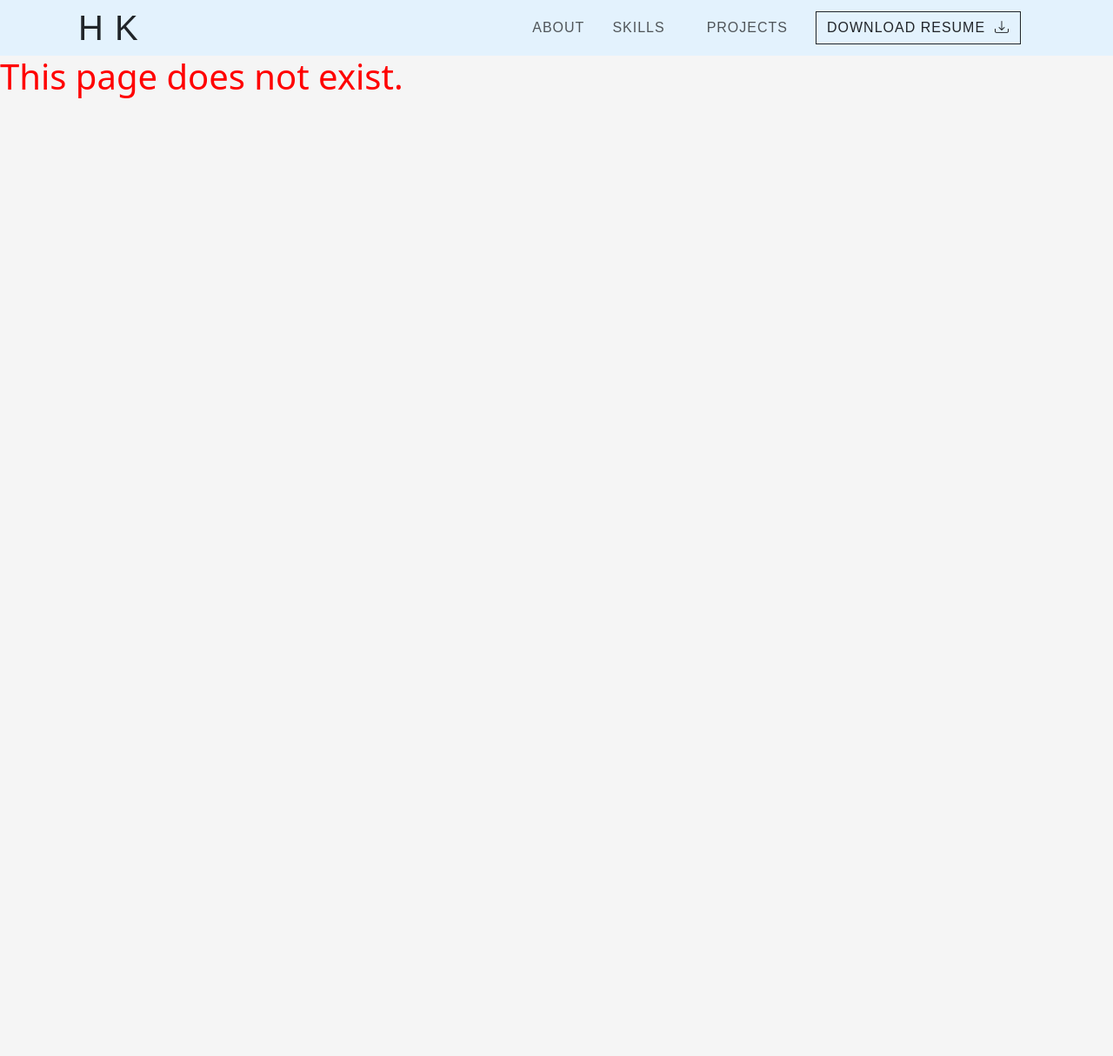
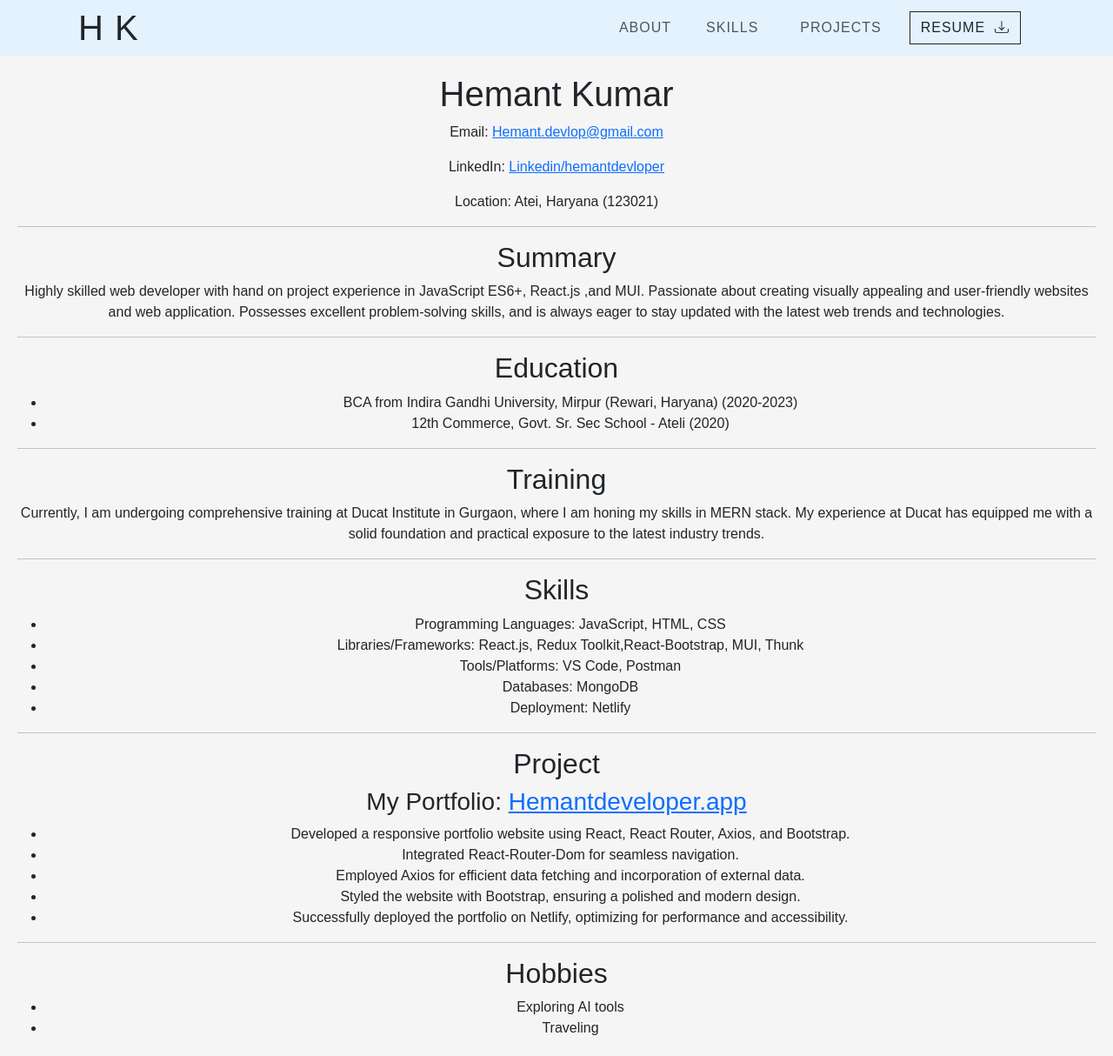
Before and after one commit to hemant-devlop/portfolio, a React (Vite) app: page /resume in a window 1280 px wide. Shown: the whole page at 87% size. Before the commit the page ends 800 px from the top, so only its background shows below. Built offline with nearby package versions, Linux system fonts and the light colour scheme; a web font is replaced by a local one.

Commit message:
update resume

```diff
--- a/src/App.jsx
+++ b/src/App.jsx
@@ -6,6 +6,7 @@ import Home from './components/Home'
 import Skills from './components/Skills'
 import Projects from './components/Projects'
 import PageNotFound from './components/PageNotFound'
+import Resume from './components/Resume'
 
 const App = () => {
   return (
@@ -14,6 +15,7 @@ const App = () => {
     <NavbarComponent/>
       <Routes>
         <Route path='/' element={<Home/>}/>
+        <Route path='/resume' element={<Resume/>} />
         <Route path='/skills' element={<Skills/>}/>
         <Route path='/projects' element={<Projects/>}/>
         <Route path='*' element={<PageNotFound/>}/>
--- a/src/components/NavbarComponent.jsx
+++ b/src/components/NavbarComponent.jsx
@@ -1,10 +1,10 @@
 import React from "react";
 import "./Navcompo.css";
-import { Link } from "react-router-dom";
+import { Link, NavLink } from "react-router-dom";
 
 const NavbarComponent = () => {
   return (
-    <nav className="navbar navbar-expand-lg" style={{backgroundColor:"#e3f2fd"}}>
+    <nav className="navbar navbar-expand-lg sticky-top" style={{backgroundColor:"#e3f2fd"}}>
       <div className="container d-flex ">
 
         <button className="navbar-toggler border-0 p-1" type="button" data-bs-toggle="offcanvas" data-bs-target="#offcanvasExample" aria-controls="offcanvasExample">
@@ -32,35 +32,35 @@ const NavbarComponent = () => {
           <div className="offcanvas-body d-flex justify-content-end">
             <ul className="navbar-nav mb-2 mb-lg-0">
               <li className="nav-item">
-                <Link className="nav-link font" aria-current="page" to="/">
+                <NavLink className="nav-link px-lg-3 font" aria-current="page" to="/">
                   ABOUT
-                </Link>
+                </NavLink>
               </li>
               <li className="nav-item px-lg-3">
-                <Link
+                <NavLink
                   className="nav-link font"
                   aria-current="page"
                   to="/skills"
                 >
                   SKILLS
-                </Link>
+                </NavLink>
               </li>
               <li className="nav-item px-lg-3">
-                <Link
+                <NavLink
                   className="nav-link font"
                   aria-current="page"
                   to="/projects"
                 >
                   PROJECTS
-                </Link>
+                </NavLink>
               </li>
             </ul>
           </div>
         </div>
 
-        <a className="navbar-brand  order-lg-1 " href="../assets/resume.pdf" download={true}>
-        <button className="btn btn-outline-dark rounded-0 font mx-2">DOWNLOAD RESUME &nbsp;<i className="bi bi-download"></i></button>
-        </a>
+         <NavLink className="navbar-brand  order-lg-1 " to={'/resume'} >   {/*href="../assets/resume.pdf"  download={true} */}
+        <button className="btn btn-outline-dark rounded-0 font mx-2"> RESUME &nbsp;<i className="bi bi-download"></i></button>
+        </NavLink>
       </div>
     </nav>
   );
--- a/src/components/Navcompo.css
+++ b/src/components/Navcompo.css
@@ -3,3 +3,9 @@
      font-family: 'Odibee Sans', sans-serif !important;
      letter-spacing: 1px;
  }
+ .navbar-nav .nav-item .active{
+  /* background-color: white;  */
+  border-radius: 5px;
+  text-decoration: underline;
+
+ }
--- /dev/null
+++ b/src/components/Resume.jsx
@@ -0,0 +1,84 @@
+import React from 'react';
+
+const Resume = () => {
+  return (
+    <div style={{ fontFamily: 'Arial, sans-serif', margin: '20px' ,textAlign:'center' }}>
+      <h1>Hemant Kumar</h1>
+      <p>Email: <a href="mailto:hemant.devlop@gmail.com  ">Hemant.devlop@gmail.com</a></p>
+      <p>LinkedIn: <a href="https://www.linkedin.com/in/hemantdevloper" target="_blank" rel="noopener noreferrer">Linkedin/hemantdevloper</a></p>
+      <p>Location: Atei, Haryana (123021)</p>
+
+      <hr />
+
+      <section>
+        <h2>Summary</h2>
+        <p>
+          Highly skilled web developer with hand on project experience in JavaScript ES6+, React.js ,and MUI.
+          Passionate about creating visually appealing and user-friendly websites and web application. Possesses excellent
+          problem-solving skills, and is always eager to stay updated with the latest web trends and
+          technologies.
+        </p>
+      </section>
+
+      <hr />
+
+      <section>
+        <h2>Education</h2>
+        <ul>
+          <li>BCA from Indira Gandhi University, Mirpur (Rewari, Haryana) (2020-2023)</li>
+          <li>12th Commerce, Govt. Sr. Sec School - Ateli (2020)</li>
+        </ul>
+      </section>
+
+      <hr />
+
+      <section>
+        <h2>Training</h2>
+        <p>
+          Currently, I am undergoing comprehensive training at Ducat Institute in Gurgaon, where I am honing
+          my skills in MERN stack. My experience at Ducat has equipped me with a solid foundation and practical
+          exposure to the latest industry trends.
+        </p>
+      </section>
+
+      <hr />
+
+      <section>
+        <h2>Skills</h2>
+        <ul>
+          <li>Programming Languages: JavaScript, HTML, CSS</li>
+          <li>Libraries/Frameworks: React.js, Redux Toolkit,React-Bootstrap, MUI, Thunk</li>
+          <li>Tools/Platforms: VS Code, Postman</li>
+          <li>Databases: MongoDB</li>
+          <li>Deployment: Netlify</li>
+        </ul>
+      </section>
+
+      <hr />
+
+      <section>
+        <h2>Project</h2>
+        <h3>My Portfolio: <a href="https://hemantdeveloper.netlify.app" target="_blank" rel="noopener noreferrer">Hemantdeveloper.app</a></h3>
+        <ul>
+          <li>Developed a responsive portfolio website using React, React Router, Axios, and Bootstrap.</li>
+          <li>Integrated React-Router-Dom for seamless navigation.</li>
+          <li>Employed Axios for efficient data fetching and incorporation of external data.</li>
+          <li>Styled the website with Bootstrap, ensuring a polished and modern design.</li>
+          <li>Successfully deployed the portfolio on Netlify, optimizing for performance and accessibility.</li>
+        </ul>
+      </section>
+
+      <hr />
+
+      <section>
+        <h2>Hobbies</h2>
+        <ul>
+          <li>Exploring AI tools</li>
+          <li>Traveling</li>
+        </ul>
+      </section>
+    </div>
+  );
+};
+
+export default Resume;
```
